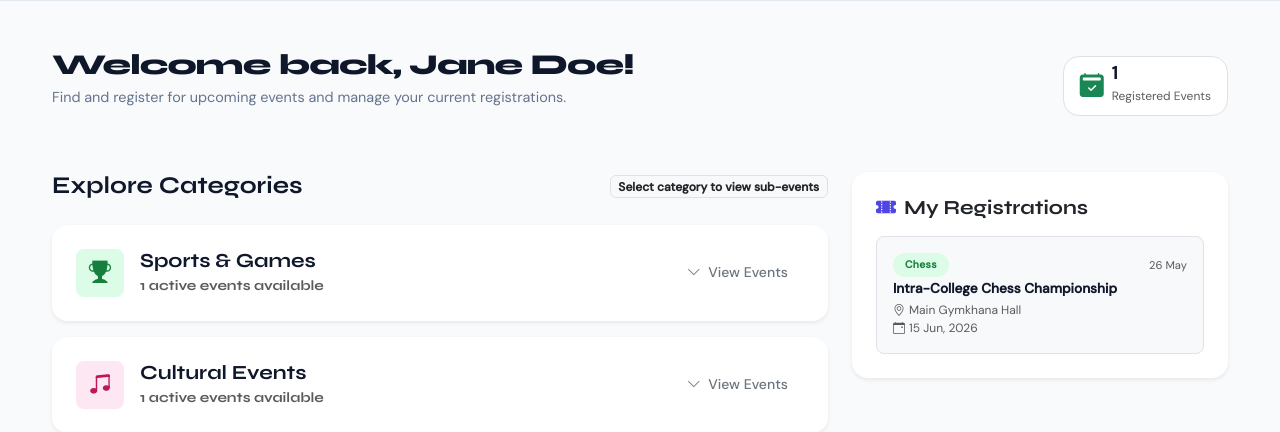
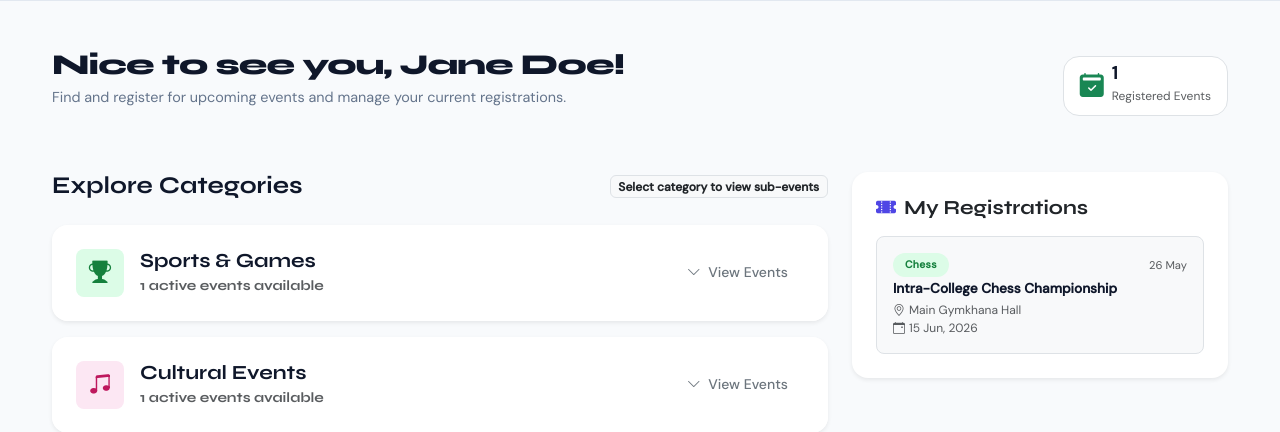
Before and after one commit to Shantanu-0101/Event-Management-System, a Flask app: page /student/dashboard in a window 1280 px wide. Shown: the part 60-492 px from the top of the page. Run offline with Flask 3, Linux system fonts and the light colour scheme; a user stored in the database is signed in.

Commit message:
Initial commit

```diff
--- a/templates/student/dashboard.html
+++ b/templates/student/dashboard.html
@@ -6,7 +6,7 @@
   <!-- Welcome Header -->
   <div class="row align-items-center mb-5">
     <div class="col-md-8">
-      <h1 class="page-title">Welcome back, {{ student_name }}!</h1>
+      <h1 class="page-title">Nice to see you, {{ student_name }}!</h1>
       <p class="page-subtitle">Find and register for upcoming events and manage your current registrations.</p>
     </div>
     <div class="col-md-4 text-md-end mt-3 mt-md-0">
```
